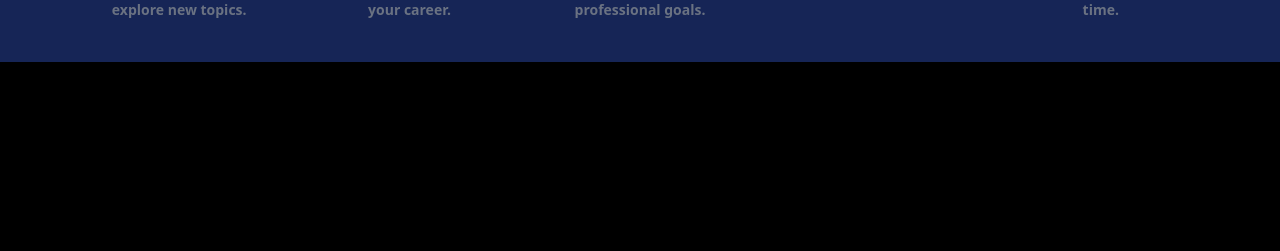
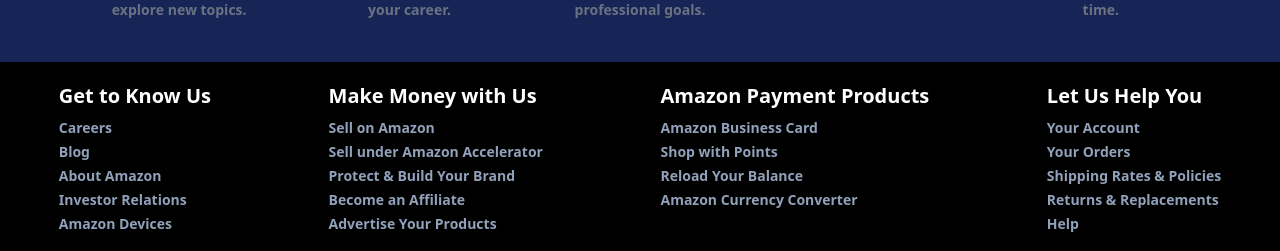
Before and after one commit to Nitesh47kumars/TailwindCSS, a React (Vite) app: page / in a window 1280 px wide. Shown: the part 1254-1505 px from the top of the page. Before the commit the page ends 1340 px from the top, so only its background shows below. Built offline with nearby package versions, Linux system fonts and the light colour scheme.

Commit message:
Complete Footer Section

```diff
--- a/src/Component/Footer.jsx
+++ b/src/Component/Footer.jsx
@@ -2,9 +2,51 @@
 
 const Footer = () => {
   return (
-    <footer>
-      <h1>Footer....</h1>
+    <footer className='text-white flex justify-around py-5'>
+        <div>
+            <h2 className='text-xl font-bold'>Get to Know Us</h2>
+            <ul className='text-sm font-semibold text-slate-400 mt-2 flex flex-col gap-1'>
+                <li><a href="#">Careers</a></li>
+                <li><a href="#">Blog</a></li>
+                <li><a href="#">About Amazon</a></li>
+                <li><a href="#">Investor Relations</a></li>
+                <li><a href="#">Amazon Devices</a></li>
+            </ul>
+        </div>
+
+        <div>
+            <h2 className='text-xl font-bold'>Make Money with Us</h2>
+            <ul className='text-sm font-semibold text-slate-400 mt-2 flex flex-col gap-1' >
+                <li><a href="#">Sell on Amazon</a></li>
+                <li><a href="#">Sell under Amazon Accelerator</a></li>
+                <li><a href="#">Protect & Build Your Brand</a></li>
+                <li><a href="#">Become an Affiliate</a></li>
+                <li><a href="#">Advertise Your Products</a></li>
+            </ul>
+        </div>
+
+        <div>
+            <h2 className='text-xl font-bold'>Amazon Payment Products</h2>
+            <ul className='text-sm font-semibold text-slate-400 mt-2 flex flex-col gap-1' >
+                <li><a href="#">Amazon Business Card</a></li>
+                <li><a href="#">Shop with Points</a></li>
+                <li><a href="#">Reload Your Balance</a></li>
+                <li><a href="#">Amazon Currency Converter</a></li>
+            </ul>
+        </div>
+
+        <div>
+            <h2 className='text-xl font-bold'>Let Us Help You</h2>
+            <ul className='text-sm font-semibold text-slate-400 mt-2 flex flex-col gap-1' >
+                <li><a href="#">Your Account</a></li>
+                <li><a href="#">Your Orders</a></li>
+                <li><a href="#">Shipping Rates & Policies</a></li>
+                <li><a href="#">Returns & Replacements</a></li>
+                <li><a href="#">Help</a></li>
+            </ul>
+        </div>
     </footer>
+
   )
 }
 
```
